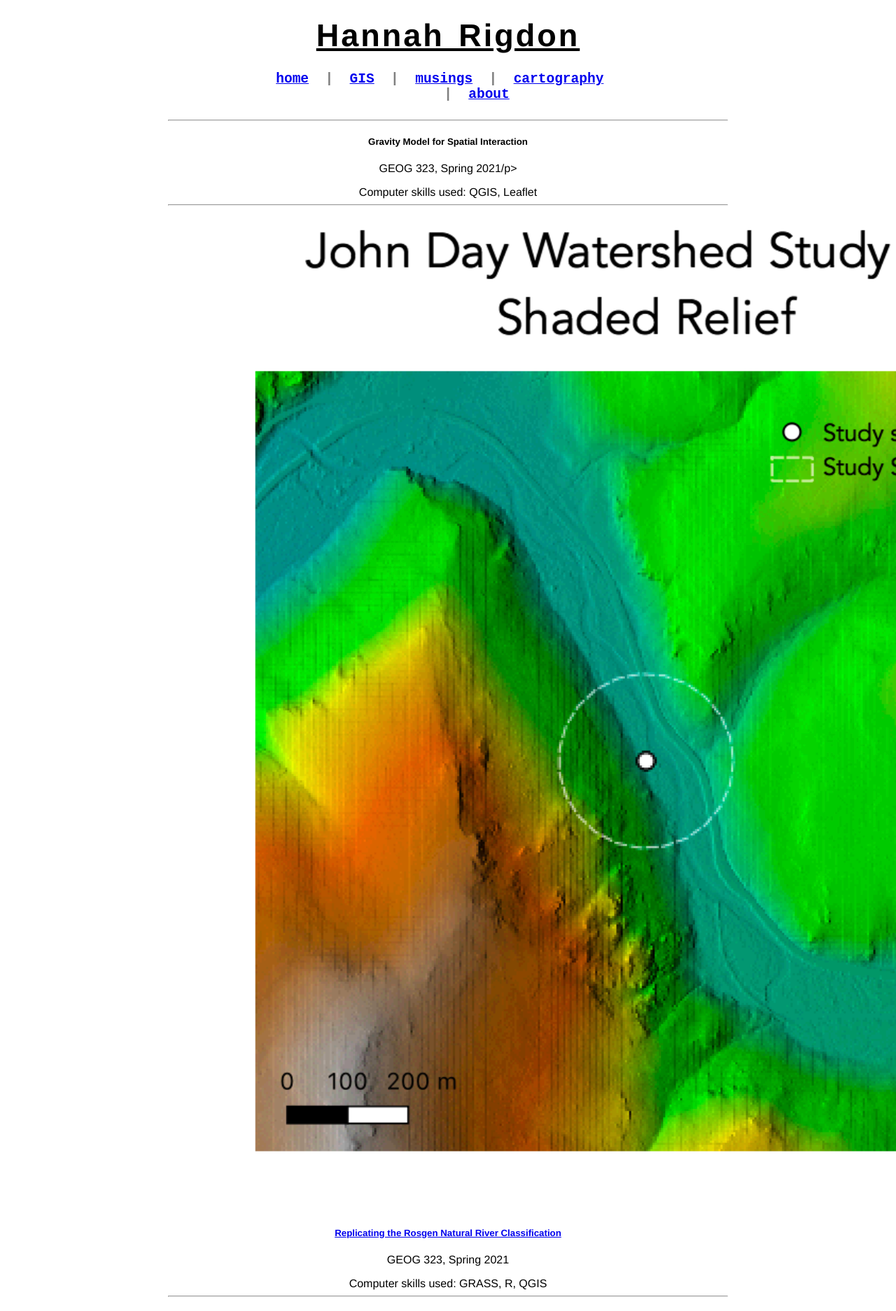
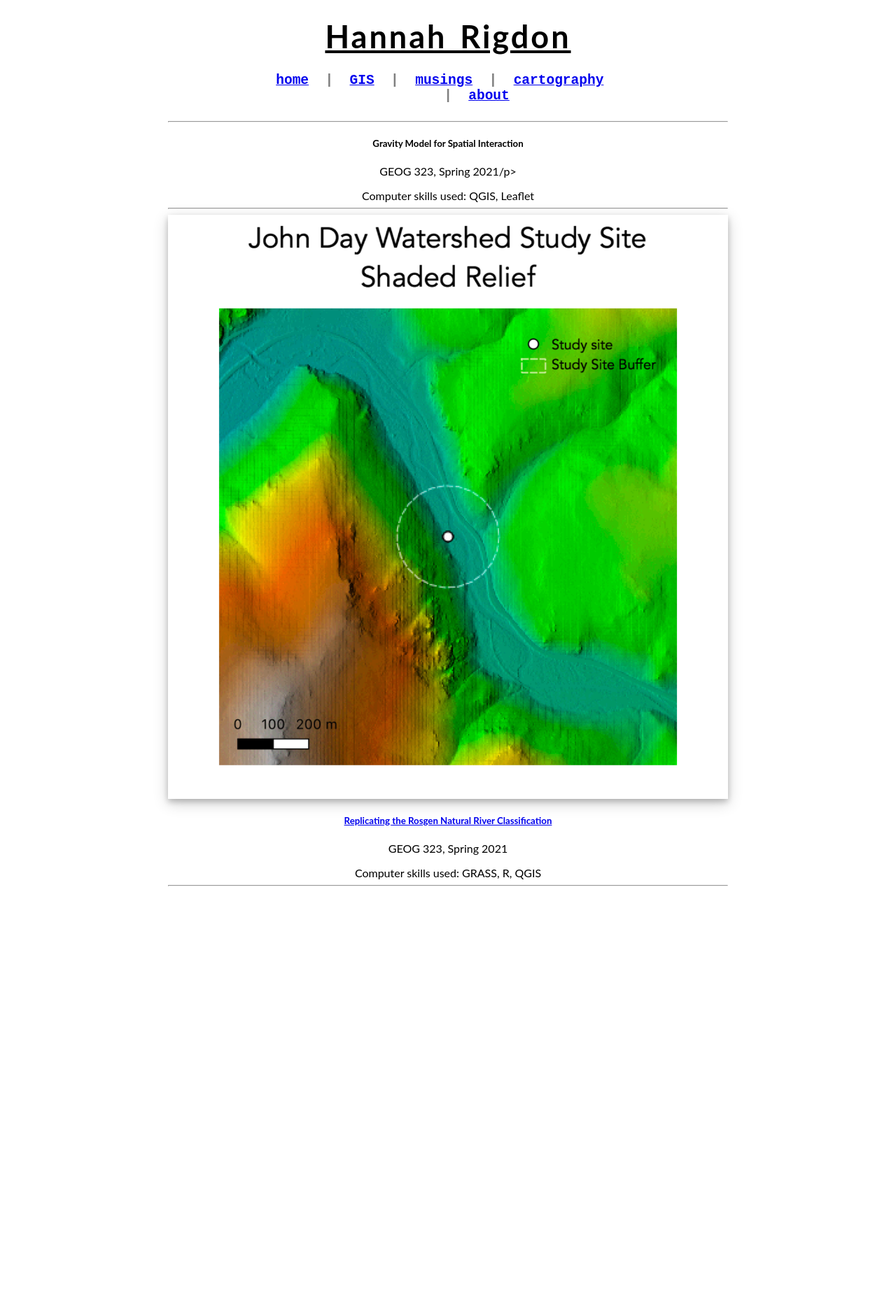
Before and after one commit to hrigdon98/hrigdon98.github.io, a Jekyll site: the page GIS/index.html, which Jekyll copies as it is, in a window 1280 px wide. Shown: the whole page at 70% size. Built offline with Jekyll 4.4.1, drawn with Linux system fonts in a browser that asks for light colours; nearby versions of some CDN libraries; after the commit the page ends 1287 px from its top, so only the background shows below that.

Commit message:
changing fonts

```diff
--- a/css/homepage.css
+++ b/css/homepage.css
@@ -1,6 +1,6 @@
 .jumbotron {
   width: 100%;
-  font-family: 'Helvetica', 'Arial', sans-serif;
+  font-family: 'Lato', sans-serif;
   max-width: 800px;
   background-color: #ffffff;
   margin: auto;
@@ -13,7 +13,7 @@
 h1.jumbotron-heading {
   margin-top: 25px;
     margin-bottom: 25px;
-    font-family: 'Helvetica', 'Arial', sans-serif;
+    font-family:'Lato', sans-serif;
 }
 
 .jumbotron-heading a {
@@ -38,7 +38,7 @@
 
 body{background: #FFFFFF;
     text-align: center;
-    font-family: 'Barlow Semi Condensed', sans-serif;
+    font-family: 'Crimson Text', serif;
 }
 
 h1{
@@ -57,7 +57,7 @@
 
 }
 
-.img {
+.image {
   display: block;
   width: 100%!important;
   margin-bottom: 10px!important;
```
